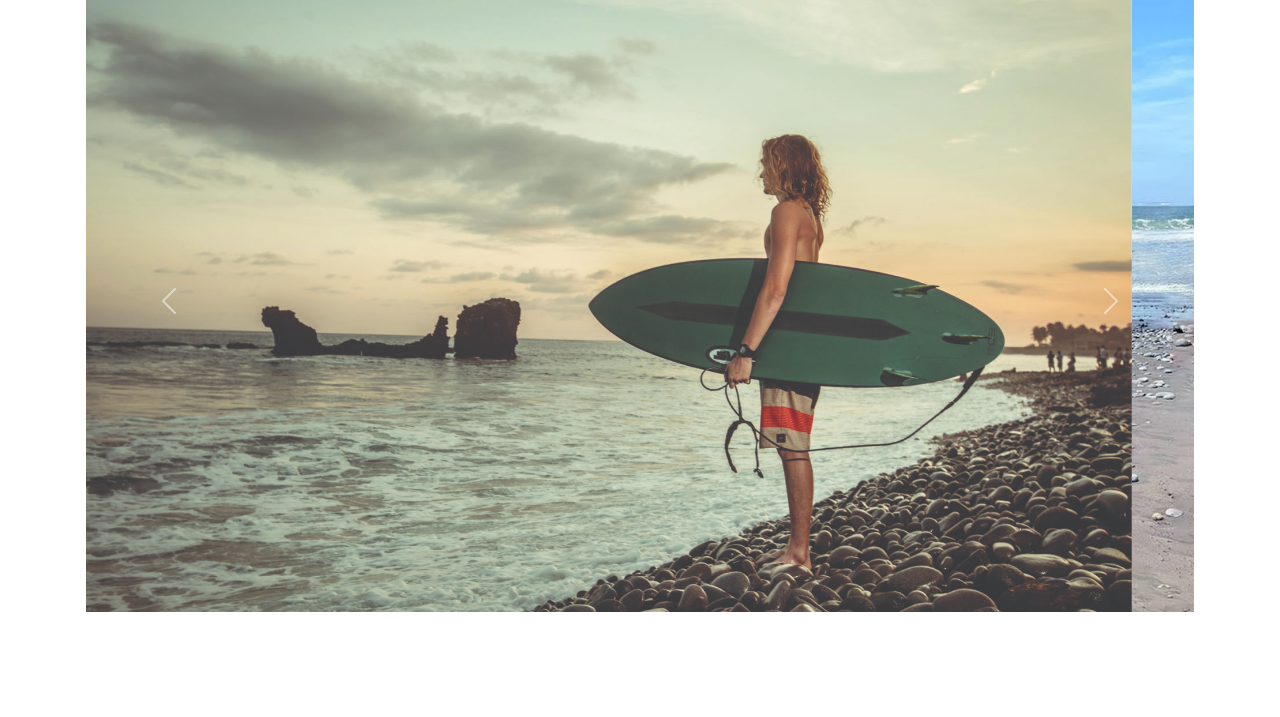
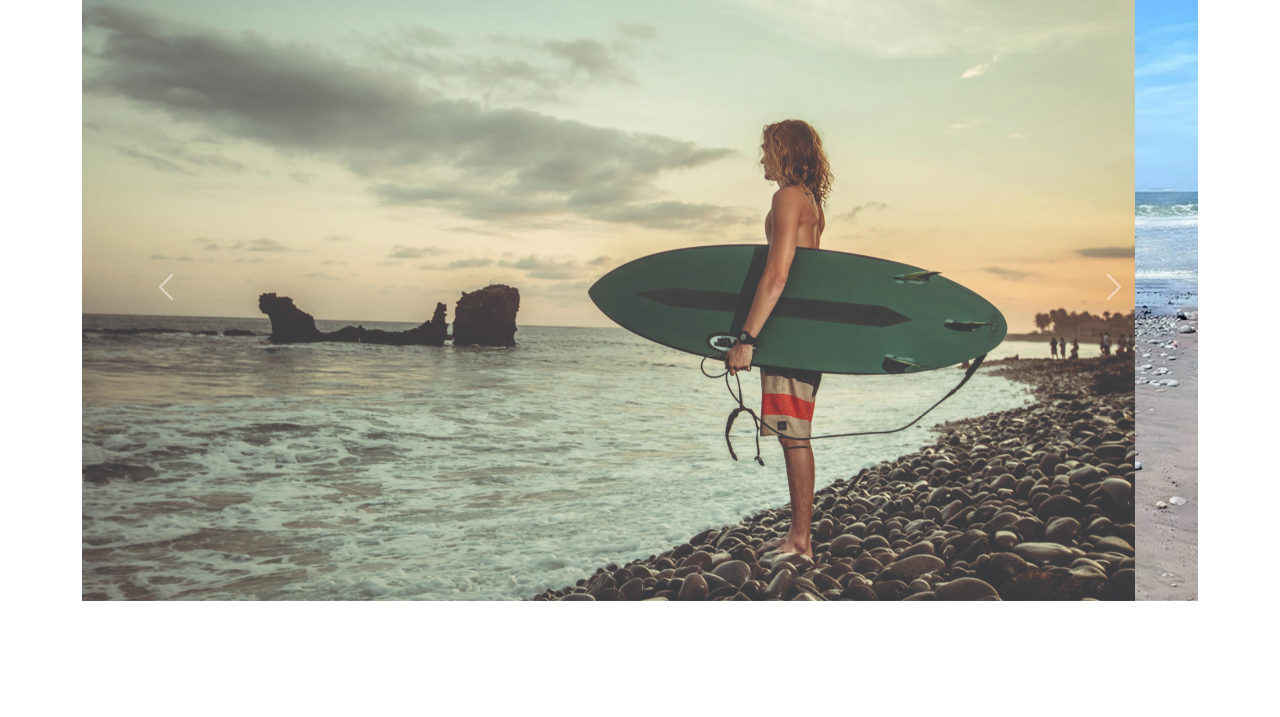
Before and after one commit to Emerson93gh/myBootstrap, a plain HTML site: page carousel/index.html in a window 1280 px wide. Shown: the part 83-800 px from the top of the page. Drawn offline with nearby package versions, Linux system fonts and the light colour scheme.

Commit message:
ajustes minimos a carousel

```diff
--- a/carousel/index.html
+++ b/carousel/index.html
@@ -1,18 +1,21 @@
 <!DOCTYPE html>
 <html lang="es">
+
 <head>
   <meta charset="UTF-8">
   <meta http-equiv="X-UA-Compatible" content="IE=edge">
   <meta name="viewport" content="width=device-width, initial-scale=1.0">
   <title>Corousel Bootstrap</title>
   <!-- CSS only -->
-    <link href="https://cdn.jsdelivr.net/npm/bootstrap@5.2.0/dist/css/bootstrap.min.css" rel="stylesheet" integrity="sha384-gH2yIJqKdNHPEq0n4Mqa/HGKIhSkIHeL5AyhkYV8i59U5AR6csBvApHHNl/vI1Bx" crossorigin="anonymous">
+  <link href="https://cdn.jsdelivr.net/npm/bootstrap@5.2.0/dist/css/bootstrap.min.css" rel="stylesheet"
+    integrity="sha384-gH2yIJqKdNHPEq0n4Mqa/HGKIhSkIHeL5AyhkYV8i59U5AR6csBvApHHNl/vI1Bx" crossorigin="anonymous">
 </head>
+
 <body>
-    <div class="container p-3">
+  <div class="container">
     <div class="h1 text-center text-primary fst-italic fw-bold">Mi Carousel con Bootstrap 5</div>
-        <div id="carouselExampleControls" class="carousel slide" data-bs-ride="carousel">
-            <div class="carousel-inner">
+    <div id="carouselExampleControls" class="carousel slide d-flex" data-bs-ride="carousel">
+      <div class="carousel-inner mx-auto">
         <div class="carousel-item active">
           <img src="./images/playaElTunco.jpg" class="d-block w-100" alt="... IMAGEN 1">
         </div>
@@ -23,17 +26,22 @@
           <img src="./images/Playa2.jpg" class="d-block w-100" alt="... IMAGEN 3">
         </div>
       </div>
-            <button class="carousel-control-prev" type="button" data-bs-target="#carouselExampleControls" data-bs-slide="prev">
+      <button class="carousel-control-prev" type="button" data-bs-target="#carouselExampleControls"
+        data-bs-slide="prev">
         <span class="carousel-control-prev-icon" aria-hidden="true"></span>
         <span class="visually-hidden">Previous</span>
       </button>
-            <button class="carousel-control-next" type="button" data-bs-target="#carouselExampleControls" data-bs-slide="next">
+      <button class="carousel-control-next" type="button" data-bs-target="#carouselExampleControls"
+        data-bs-slide="next">
         <span class="carousel-control-next-icon" aria-hidden="true"></span>
         <span class="visually-hidden">Next</span>
       </button>
     </div>
   </div>
   <!-- JavaScript Bundle with Popper -->
-    <script src="https://cdn.jsdelivr.net/npm/bootstrap@5.2.0/dist/js/bootstrap.bundle.min.js" integrity="sha384-A3rJD856KowSb7dwlZdYEkO39Gagi7vIsF0jrRAoQmDKKtQBHUuLZ9AsSv4jD4Xa" crossorigin="anonymous"></script>
+  <script src="https://cdn.jsdelivr.net/npm/bootstrap@5.2.0/dist/js/bootstrap.bundle.min.js"
+    integrity="sha384-A3rJD856KowSb7dwlZdYEkO39Gagi7vIsF0jrRAoQmDKKtQBHUuLZ9AsSv4jD4Xa"
+    crossorigin="anonymous"></script>
 </body>
+
 </html>
```
Lines whose indentation alone changed are shown as unchanged.
